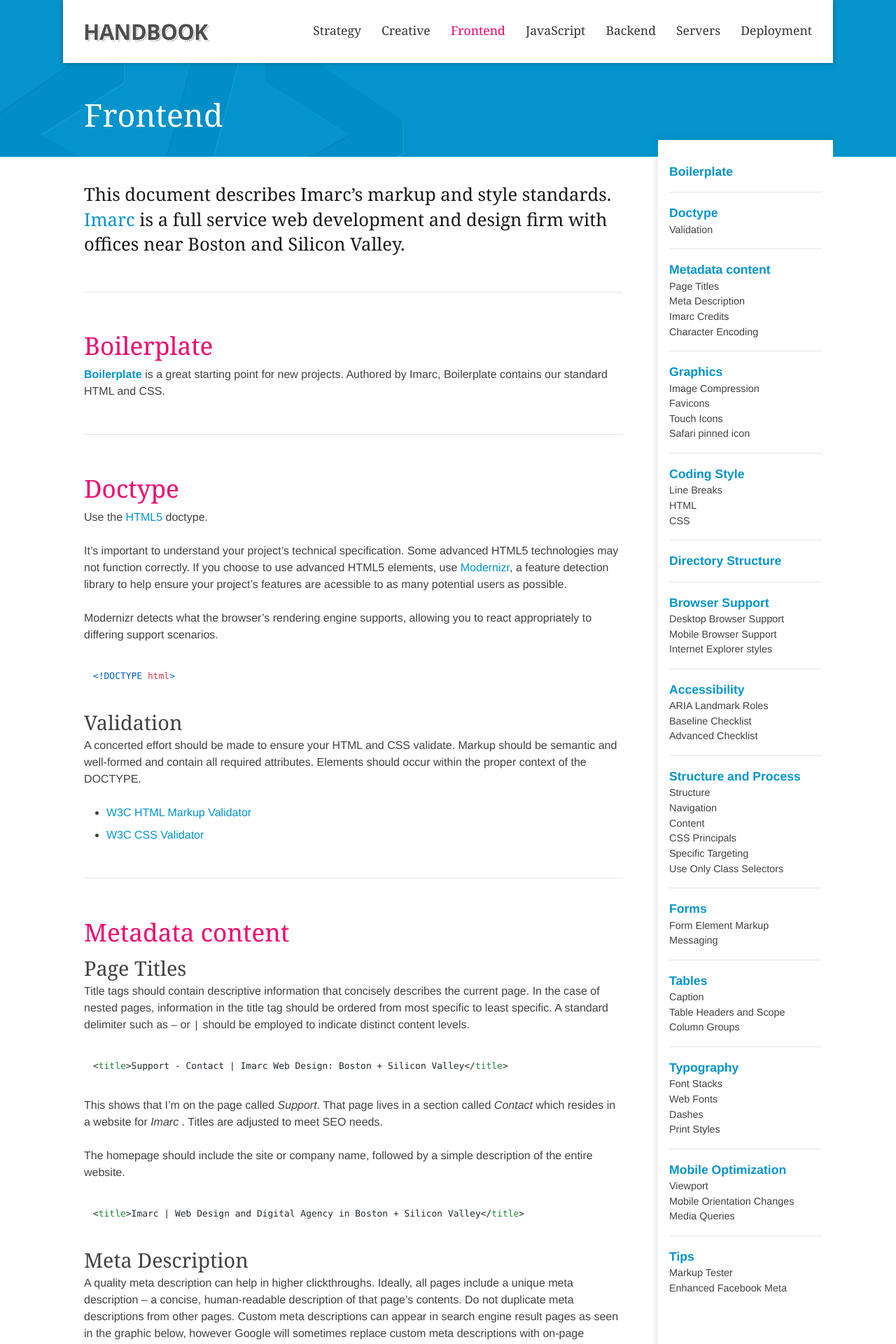
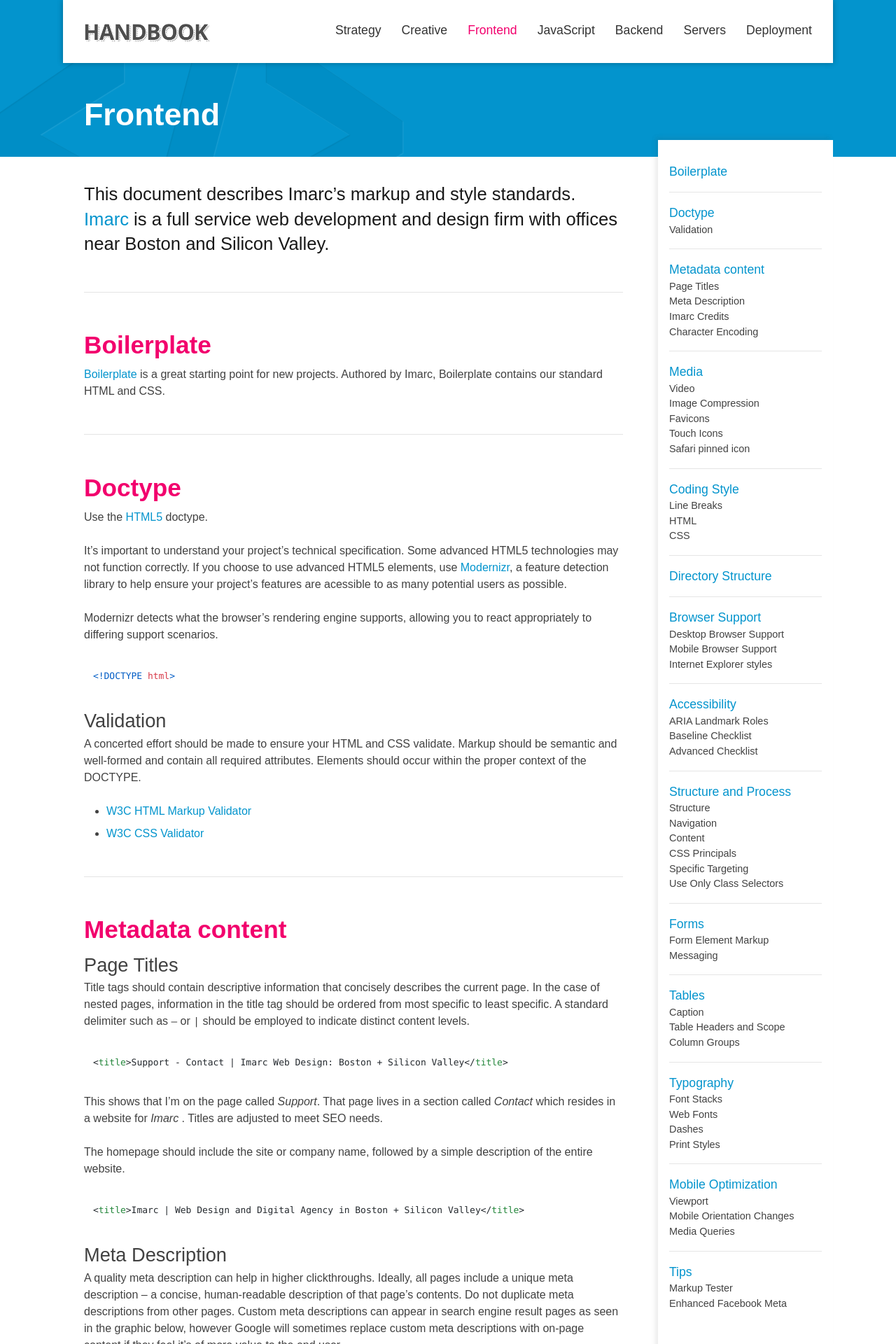
Before and after one commit to imarc/handbook, a Jekyll site: the page built from frontend.markdown, in a window 1280 px wide. Shown: the top 1920 px of the page at 70% size. Built offline with Jekyll 4.4.1, drawn with Linux system fonts in a browser that asks for light colours; nearby versions of some CDN libraries; some web fonts are replaced; some of the changed text lies outside the part shown.

Commit message:
renamed Graphics to Media; added video content; added new Imarc styles

```diff
--- a/_layouts/default.html
+++ b/_layouts/default.html
@@ -4,18 +4,18 @@
 	{% endif %}
 {% endfor %}
 <!DOCTYPE html>
-<!--[if lt IE 7]> <html class="lt-ie9 lt-ie8 lt-ie7" lang="en"> <![endif]-->
-<!--[if IE 7]>    <html class="lt-ie9 lt-ie8" lang="en"> <![endif]-->
-<!--[if IE 8]>    <html class="lt-ie9" lang="en"> <![endif]-->
-<!--[if gt IE 8]><!--> <html lang="en"> <!--<![endif]-->
+<!--[if lt IE 9]><html class="lt-ie9" lang="en"><![endif]-->
+<!--[if gte IE 9]><!-->
+<html lang="en">
+<!--<![endif]-->
 	<head>
 		<meta charset="UTF-8" />
 
 		<base href="http://handbook.imarc.net" />
 
-		<title>{{ page.title }} – Handbook – iMarc's Standards &amp; Best Practices</title>
+		<title>{{ page.title }} – Handbook | iMarc’s Coding Standards &amp; Best Practices</title>
 		<meta name="description" content="iMarc, LLC" />
-		<meta name="author" content="Design, programming, by iMarc. More info at http://imarc.net" />
+		<meta name="web_author" content="Design, programming, by iMarc. More info at http://imarc.com" />
 		<meta name="viewport" content="width=device-width, initial-scale=1" />
 		<link rel="shortcut icon" href="/img/favicon.ico" />
 		<link rel="apple-touch-icon" href="/img/touch-icon.png">
--- a/css/styles.css
+++ b/css/styles.css
@@ -1,6 +1,3 @@
-@import url(//fonts.googleapis.com/css?family=Fjord+One);
-@import url(//fonts.googleapis.com/css?family=Open+Sans);
-
 /* = Table of Contents =
 
  * Base
@@ -35,14 +32,13 @@
 }
 
 * {
-	-moz-box-sizing: border-box;
-	-webkit-box-sizing: border-box;
 	box-sizing: border-box;
 }
 
 html {
 	color: #414141;
-	font-family: "Helvetica Neue", Helvetica, Arial, sans-serif;
+	font-family: "canada-type-gibson", "Gibson", Arial, sans-serif;
+	font-weight: 300;
 	-ms-text-size-adjust: 100%;
 	-webkit-text-size-adjust: 100%;
 }
@@ -127,7 +123,6 @@
 header.primary .branding a {
 	display: block;
 	margin-top: 3px;
-	-webkit-transition: opacity 200ms linear;
 	transition: opacity 200ms linear;
 }
 
@@ -142,7 +137,6 @@
 
 nav.primary li {
 	display: inline-block;
-	font-family: 'Fjord One', Georgia, serif;
 	font-size: 1.1em;
 	margin-bottom: 0;
 	margin-left: .35em;
@@ -249,7 +243,7 @@
 
 aside.primary nav > ul > li > a {
 	font-size: 1.1em;
-	font-weight: bold;
+	font-weight: 400;
 }
 
 aside.primary nav ul ul {
@@ -298,8 +292,7 @@
 h4,
 h5,
 h6 {
-	font-family: 'Fjord One', Georgia, serif;
-	font-weight: normal;
+	font-weight: 600;
 }
 h1:first-child,
 h2:first-child,
@@ -319,11 +312,13 @@
 }
 
 h3 {
-	font-size: 1.8em;
+	font-size: 1.7em;
+	font-weight: 400;
 }
 
 h4 {
-	font-size: 1.5em;
+	font-size: 1.4em;
+	font-weight: 400;
 }
 
 h5 {
@@ -336,7 +331,6 @@
 
 .intro {
 	color: #181818;
-	font-family: 'Fjord One', Georgia, serif;
 	font-size: 1.6em;
 	line-height: 1.4;
 }
@@ -347,7 +341,7 @@
 
 b,
 strong {
-	font-weight: bold;
+	font-weight: 400;
 }
 
 i,
@@ -398,7 +392,6 @@
 a {
 	color: #0394CD;
 	text-decoration: none;
-	-webkit-transition: color 200ms;
 	transition: color 200ms;
 }
 a:hover,
@@ -409,15 +402,11 @@
 
 .button {
 	background: #0394CD;
-	background: -moz-linear-gradient(top, #0394cd 0%, #0174b5 100%);
-	background: -webkit-gradient(linear, left top, left bottom, color-stop(0%,#0394cd), color-stop(100%,#0174b5));
-	background: -ms-linear-gradient(top, #0394cd 0%,#0174b5 100%);
 	background: linear-gradient(to bottom, #0394cd 0%,#0174b5 100%);
 	border: none;
 	border-radius: 3px;
 	color: #FFF;
 	display: inline-block;
-	font-family: 'Fjord One', Georgia, serif;
 	font-size: 18px;
 	padding: 0.2em 0.8em;
 	text-align: center;
@@ -439,7 +428,7 @@
     color: #FFF;
     display: inline-block;
     font-size: 0.9em;
-    font-weight: bold;
+    font-weight: 400;
     line-height: 1.5;
     margin-bottom: 0.2em;
     padding: 0.3em 0.8em;
@@ -558,8 +547,9 @@
 	padding: 14px;
 	width: 90%;
 }
-body.homepage .intro {
+body.homepage h2.intro {
 	color: #CCC;
+	font-weight: 400;
 	line-height: 1.4;
 }
 body.homepage nav.primary {
@@ -581,7 +571,6 @@
 	margin-left: 0;
 }
 body.homepage nav.primary li a {
-	-moz-perspective: 1000;
 	-ms-perspective: 1000;
 	-webkit-perspective: 1000;
 	perspective: 1000;
@@ -594,30 +583,20 @@
 }
 body.homepage nav.primary li a:hover .flipper,
 body.homepage nav.primary li a:focus .flipper {
-	-moz-transform: rotateY(180deg);
-	-ms-transform: rotateY(180deg);
 	-webkit-transform: rotateY(180deg);
 	transform: rotateY(180deg);
 }
 .flipper {
-	-moz-transition: 400ms;
-	-ms-transition: 400ms;
-	-webkit-transition: 400ms;
 	transition: 400ms;
-	-moz-transform-style: preserve-3d;
-	-ms-transform-style: preserve-3d;
 	-webkit-transform-style: preserve-3d;
 	transform-style: preserve-3d;
 	position: relative;
 }
 .front,
 .back {
-	-moz-backface-visibility: hidden;
-	-ms-backface-visibility: hidden;
 	-webkit-backface-visibility: hidden;
 	backface-visibility: hidden;
 	box-shadow: 0 0 6px 2px rgba(0,0,0,0.8);
-	font-family: "Helvetica Neue", Helvetica, Arial, sans-serif;
 	left: 0;
 	position: absolute;
 	top: 0;
@@ -633,15 +612,13 @@
 	color: #5E5E5E;
 	padding: 20px;
 	z-index: 4;
-	-moz-transform: rotateY(180deg);
-	-ms-transform: rotateY(180deg);
 	-webkit-transform: rotateY(180deg);
 	transform: rotateY(180deg);
 }
 .front h3,
 .back h3 {
-	font-family: 'Fjord One', Georgia, serif;
 	font-size: 22px;
+	font-weight: 400;
 	margin-bottom: 18px;
 }
 .back h3 {
@@ -723,7 +700,7 @@
 	vertical-align: top;
 }
 table th {
-	font-weight: bold;
+	font-weight: 400;
 	background: #555555;
 	border: 1px solid #555555;
 	color: #fff;
@@ -740,7 +717,7 @@
 table tr:nth-child(even) td.supported {
 	background: #229ab7;
 	color: white;
-	font-weight: bold;
+	font-weight: 400;
 }
 
 tr:first-child th:first-child {
@@ -769,8 +746,6 @@
 		width: 100%;
 	}
 	body.homepage nav.primary li a:hover .flipper {
-		-moz-transform: none;
-		-ms-transform: none;
 		-webkit-transform: none;
 		transform: none;
 	}
--- a/frontend.markdown
+++ b/frontend.markdown
@@ -103,11 +103,59 @@
         <a href="#"> Learn More »</a>
     </p>
 
-## Graphics
+## Media
+
+### Video
+
+When clients host videos on major video providers like YouTube and Vimeo, utilize those providers’ embed codes to display
+the videos on our sites. Wrap these embed codes in an `.embed` div with the associated CSS rules to allow for a responsive
+implementation:
+
+    .embed {
+        clear: both;
+        height: 0;
+        margin-bottom: 2em;
+        padding-bottom: 56.25%;
+        position: relative;
+    }
+
+    .embed iframe {
+        height: 100%;
+        left: 0;
+        position: absolute;
+        top: 0;
+        width: 100%;
+        z-index: 1;
+    }
+
+#### Background Video
+
+Sometimes, a video will auto-play (without audio) behind HTML content. This is common in a site’s “hero” area. Create and export `.mp4` and `.webm` video files. Imarc typically uses <a href="http://www.adobe.com/products/aftereffects.html">Adobe After Effects</a> for editing and <a href="https://handbrake.fr/">Handbrake</a> for optimization. Here is some HTML/CSS for implementing a responsive backround video. Note that we use padding on the `video`’s `::before` pseudo element to achieve our desired aspect ratio.
+
+    <div class="hero">
+    <video autoplay="autoplay" loop="loop" poster="video-placeholder.jpg">
+        <source src="video.mp4" type='video/mp4; codecs="avc1.42E01E, mp4a.40.2"' />
+        <source src="video.webm" type='video/webm; codecs="vp8, vorbis"' />
+    </video>
+    </div>
+
+    .hero video {
+        left: 0;
+        position: absolute;
+        top: 0;
+        width: 100%;
+        z-index: 1;
+    }
+    .hero::before {
+        content: "";
+        display: block;
+        padding-top: 33.333%;
+    }
 
 ### Image Compression
 
 Whenever you cut up a website, you should use image compression software to crunch the images. Regular compression can greatly reduce the weight of the site. [ImageOptim](https://imageoptim.com/) comes highly recommended among the Imarc team.
+Always compress your images manually or via an automated task if you’re using a task runner.
 
 ### Favicons
 
```
Also changed, not shown: other parts of _layouts/default.html (+3 -0 lines), _layouts/homepage.html (+5 -3 lines).
